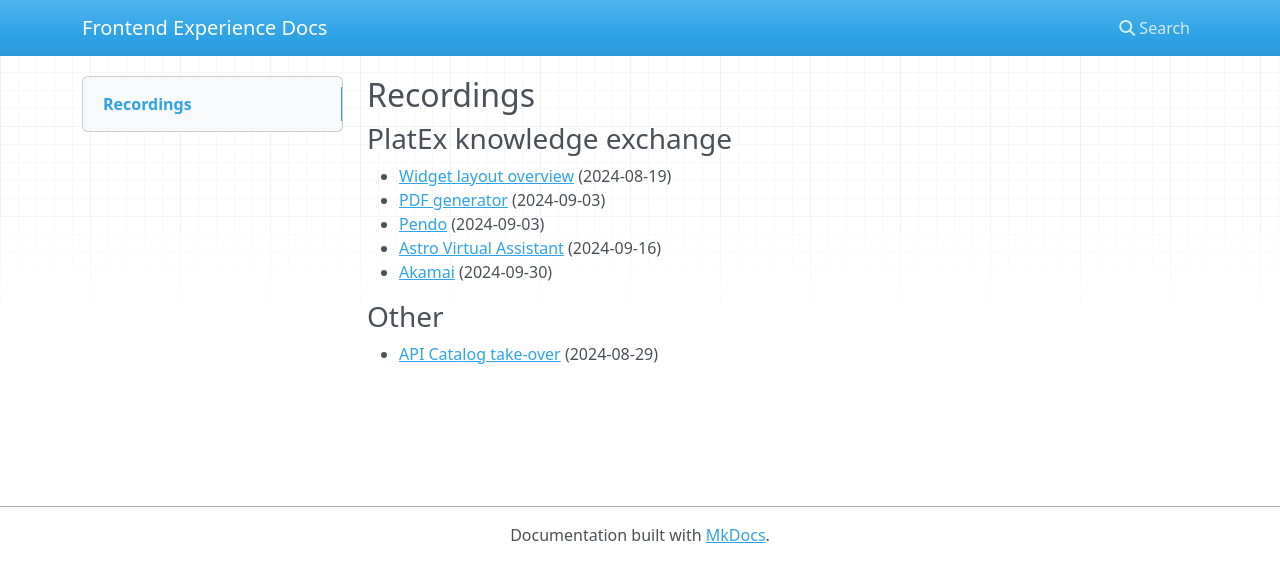
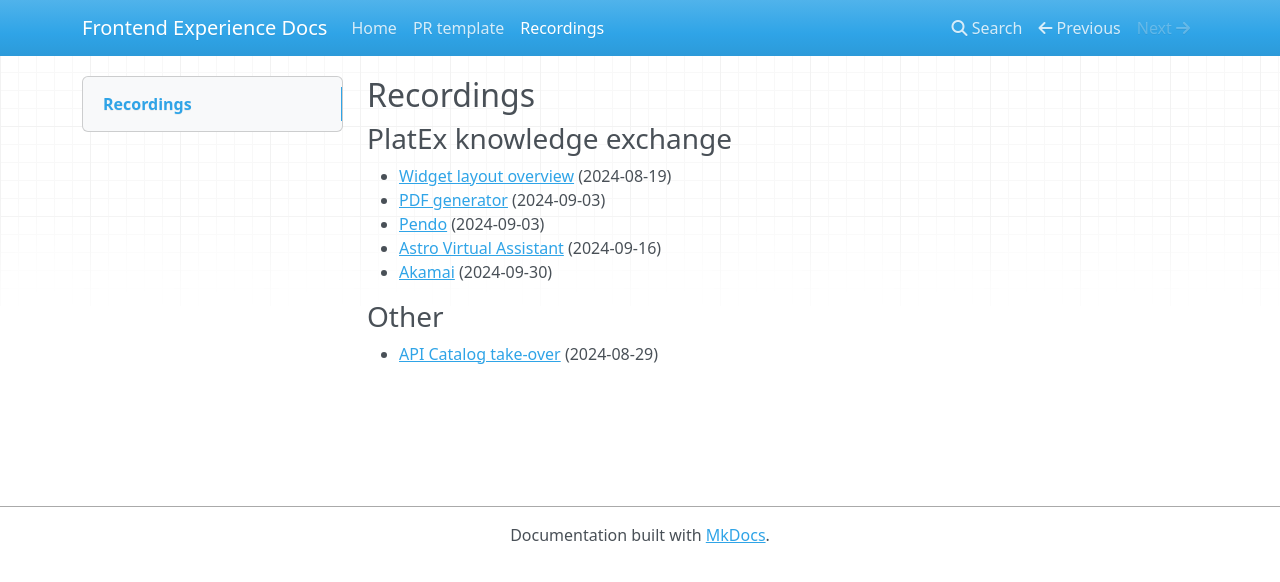
Before and after one commit to fhlavac/frontend-experience-docs, an MkDocs documentation site: the page built from pages/recordings.md, in a window 1280 px wide. Shown: the top 582 px of the page. Built offline with MkDocs 1.6.1, drawn with Linux system fonts in a browser that asks for light colours; nearby versions of some CDN libraries.

Commit message:
Update mkdocs.yml

```diff
--- a/mkdocs.yml
+++ b/mkdocs.yml
@@ -6,4 +6,6 @@ markdown_extensions:
       permalink: "#"
 
 nav:
-- PR template: 'pr-template.md'
+- Home: index.md
+- PR template: pr-template.md
+- Recordings: recordings.md
```
